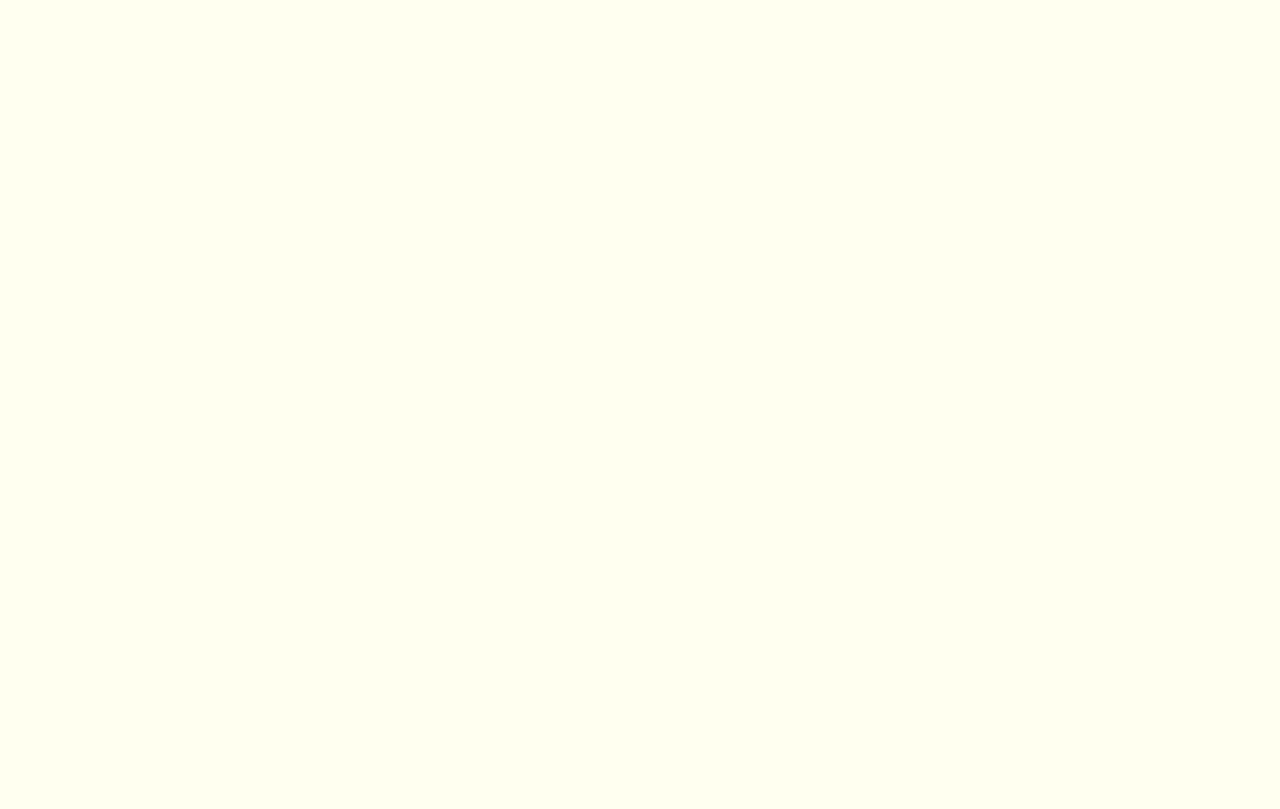
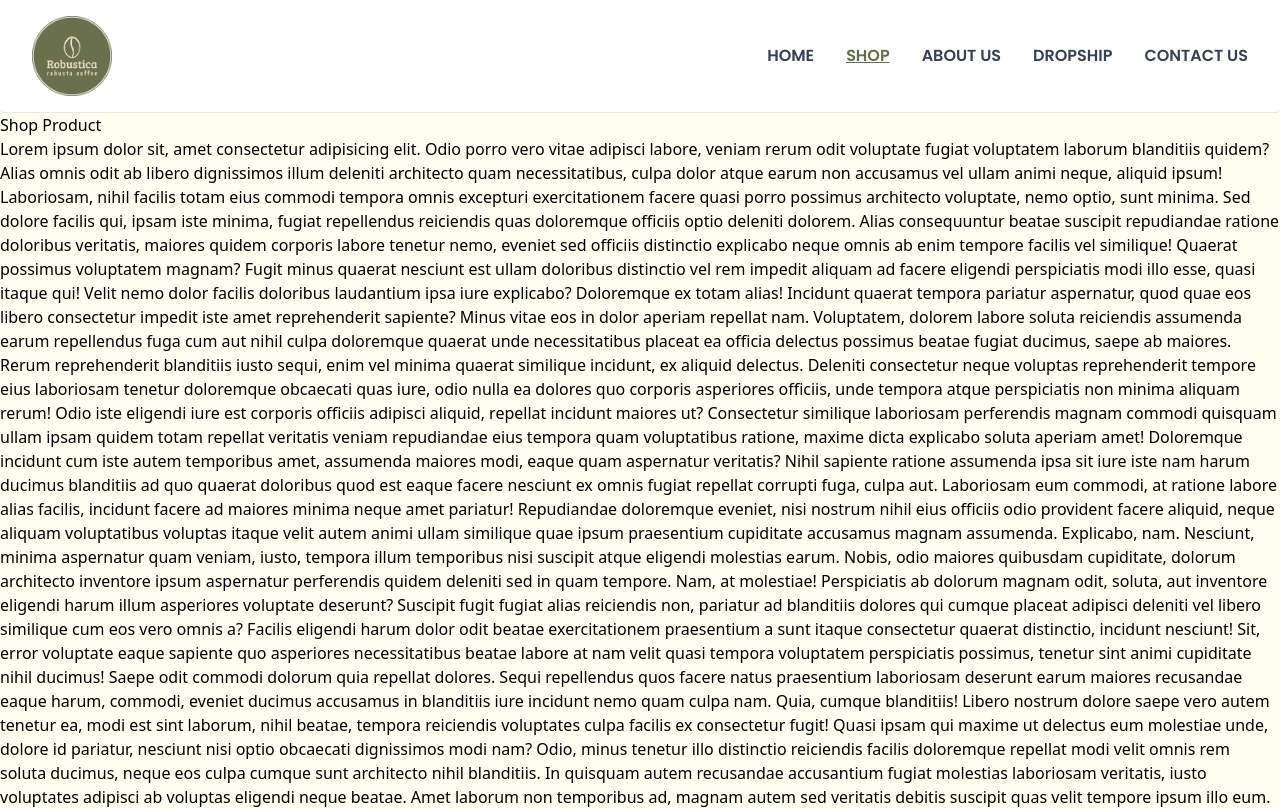
Before and after one commit to zeppyx13/Robustica, a React (Vite) app: page /shop in a window 1280 px wide. Before the commit this address had no page. Shown: the top 809 px of the page. Built offline with nearby package versions, Linux system fonts and the light colour scheme.

Commit message:
Setup shop section

```diff
--- a/src/App.jsx
+++ b/src/App.jsx
@@ -4,6 +4,7 @@ import Home from "./views/Home";
 import AboutUs from "./views/AboutUs";
 import DropShip from "./views/DropShip";
 import ContactUs from "./views/ContactUs";
+import Shop from "./views/Shop";
 function App() {
   return (
     <>
@@ -13,6 +14,7 @@ function App() {
           <Route path="/about" element={<AboutUs />} />
           <Route path="/dropship" element={<DropShip />} />
           <Route path="/contact" element={<ContactUs />} />
+          <Route path="/shop" element={<Shop />} />
         </Routes>
       </Router>
     </>
--- /dev/null
+++ b/src/components/Section/ShopProduct.jsx
@@ -0,0 +1,122 @@
+import React from "react";
+
+const ShopProduct = () => {
+  return (
+    <div>
+      <h1>Shop Product</h1>
+      <p>
+        Lorem ipsum dolor sit, amet consectetur adipisicing elit. Odio porro
+        vero vitae adipisci labore, veniam rerum odit voluptate fugiat
+        voluptatem laborum blanditiis quidem? Alias omnis odit ab libero
+        dignissimos illum deleniti architecto quam necessitatibus, culpa dolor
+        atque earum non accusamus vel ullam animi neque, aliquid ipsum!
+        Laboriosam, nihil facilis totam eius commodi tempora omnis excepturi
+        exercitationem facere quasi porro possimus architecto voluptate, nemo
+        optio, sunt minima. Sed dolore facilis qui, ipsam iste minima, fugiat
+        repellendus reiciendis quas doloremque officiis optio deleniti dolorem.
+        Alias consequuntur beatae suscipit repudiandae ratione doloribus
+        veritatis, maiores quidem corporis labore tenetur nemo, eveniet sed
+        officiis distinctio explicabo neque omnis ab enim tempore facilis vel
+        similique! Quaerat possimus voluptatem magnam? Fugit minus quaerat
+        nesciunt est ullam doloribus distinctio vel rem impedit aliquam ad
+        facere eligendi perspiciatis modi illo esse, quasi itaque qui! Velit
+        nemo dolor facilis doloribus laudantium ipsa iure explicabo? Doloremque
+        ex totam alias! Incidunt quaerat tempora pariatur aspernatur, quod quae
+        eos libero consectetur impedit iste amet reprehenderit sapiente? Minus
+        vitae eos in dolor aperiam repellat nam. Voluptatem, dolorem labore
+        soluta reiciendis assumenda earum repellendus fuga cum aut nihil culpa
+        doloremque quaerat unde necessitatibus placeat ea officia delectus
+        possimus beatae fugiat ducimus, saepe ab maiores. Rerum reprehenderit
+        blanditiis iusto sequi, enim vel minima quaerat similique incidunt, ex
+        aliquid delectus. Deleniti consectetur neque voluptas reprehenderit
+        tempore eius laboriosam tenetur doloremque obcaecati quas iure, odio
+        nulla ea dolores quo corporis asperiores officiis, unde tempora atque
+        perspiciatis non minima aliquam rerum! Odio iste eligendi iure est
+        corporis officiis adipisci aliquid, repellat incidunt maiores ut?
+        Consectetur similique laboriosam perferendis magnam commodi quisquam
+        ullam ipsam quidem totam repellat veritatis veniam repudiandae eius
+        tempora quam voluptatibus ratione, maxime dicta explicabo soluta aperiam
+        amet! Doloremque incidunt cum iste autem temporibus amet, assumenda
+        maiores modi, eaque quam aspernatur veritatis? Nihil sapiente ratione
+        assumenda ipsa sit iure iste nam harum ducimus blanditiis ad quo quaerat
+        doloribus quod est eaque facere nesciunt ex omnis fugiat repellat
+        corrupti fuga, culpa aut. Laboriosam eum commodi, at ratione labore
+        alias facilis, incidunt facere ad maiores minima neque amet pariatur!
+        Repudiandae doloremque eveniet, nisi nostrum nihil eius officiis odio
+        provident facere aliquid, neque aliquam voluptatibus voluptas itaque
+        velit autem animi ullam similique quae ipsum praesentium cupiditate
+        accusamus magnam assumenda. Explicabo, nam. Nesciunt, minima aspernatur
+        quam veniam, iusto, tempora illum temporibus nisi suscipit atque
+        eligendi molestias earum. Nobis, odio maiores quibusdam cupiditate,
+        dolorum architecto inventore ipsum aspernatur perferendis quidem
+        deleniti sed in quam tempore. Nam, at molestiae! Perspiciatis ab dolorum
+        magnam odit, soluta, aut inventore eligendi harum illum asperiores
+        voluptate deserunt? Suscipit fugit fugiat alias reiciendis non, pariatur
+        ad blanditiis dolores qui cumque placeat adipisci deleniti vel libero
+        similique cum eos vero omnis a? Facilis eligendi harum dolor odit beatae
+        exercitationem praesentium a sunt itaque consectetur quaerat distinctio,
+        incidunt nesciunt! Sit, error voluptate eaque sapiente quo asperiores
+        necessitatibus beatae labore at nam velit quasi tempora voluptatem
+        perspiciatis possimus, tenetur sint animi cupiditate nihil ducimus!
+        Saepe odit commodi dolorum quia repellat dolores. Sequi repellendus quos
+        facere natus praesentium laboriosam deserunt earum maiores recusandae
+        eaque harum, commodi, eveniet ducimus accusamus in blanditiis iure
+        incidunt nemo quam culpa nam. Quia, cumque blanditiis! Libero nostrum
+        dolore saepe vero autem tenetur ea, modi est sint laborum, nihil beatae,
+        tempora reiciendis voluptates culpa facilis ex consectetur fugit! Quasi
+        ipsam qui maxime ut delectus eum molestiae unde, dolore id pariatur,
+        nesciunt nisi optio obcaecati dignissimos modi nam? Odio, minus tenetur
+        illo distinctio reiciendis facilis doloremque repellat modi velit omnis
+        rem soluta ducimus, neque eos culpa cumque sunt architecto nihil
+        blanditiis. In quisquam autem recusandae accusantium fugiat molestias
+        laboriosam veritatis, iusto voluptates adipisci ab voluptas eligendi
+        neque beatae. Amet laborum non temporibus ad, magnam autem sed veritatis
+        debitis suscipit quas velit tempore ipsum illo eum. Quaerat, in minus
+        ipsam odit earum temporibus, libero laborum itaque nam necessitatibus
+        accusamus quae exercitationem dignissimos! Dolore rerum minus iste
+        distinctio. Nam rerum ratione nihil natus debitis itaque mollitia,
+        obcaecati nulla animi eos? Corrupti, fugiat eos! Deserunt amet itaque
+        aspernatur quasi cumque. Unde ut nemo ipsam eveniet eum neque voluptatem
+        id explicabo. Tempora placeat porro veritatis sunt repellendus
+        reprehenderit enim consectetur vel ea reiciendis neque facilis nam,
+        laudantium similique impedit commodi inventore quae nesciunt quas. Quasi
+        fugiat quo impedit ratione aut voluptatem voluptates minus excepturi
+        officiis ab ducimus dolores eos veniam, illo numquam molestiae in vel
+        ullam temporibus incidunt sint recusandae placeat distinctio! Facilis
+        enim reiciendis hic optio totam maiores voluptate minima, libero ea
+        magni! Nesciunt nulla autem culpa quod sit aperiam omnis placeat
+        consequatur ex maxime. Eveniet iure maxime qui repellat sunt voluptatem
+        dolore deleniti at, culpa, temporibus soluta recusandae possimus quo
+        inventore mollitia ut alias! Commodi esse, nulla, veritatis, laborum
+        quae exercitationem fuga autem tempora eius nihil sunt ipsum accusantium
+        voluptas nostrum. Nulla dignissimos veniam explicabo quisquam, nesciunt
+        accusantium voluptatem atque facere? Modi tempora ipsum sunt magni esse
+        voluptas quibusdam! Tenetur atque neque vero quod est eos maxime unde
+        fugiat hic. Modi, vero delectus quaerat repellat sunt nulla obcaecati
+        voluptas eveniet voluptate repellendus neque perferendis quibusdam eos
+        possimus libero dignissimos assumenda! Quia, sed. Iusto voluptate fuga
+        debitis, architecto natus aliquid accusantium quas enim asperiores alias
+        molestias praesentium consectetur ipsa cumque sed veniam pariatur earum
+        doloremque ratione! Excepturi alias explicabo, itaque ad fugiat
+        consectetur assumenda in repudiandae eum aperiam amet laboriosam sunt
+        libero quam, adipisci perferendis fugit reiciendis veritatis quasi? Ipsa
+        consequatur illum aspernatur ab perspiciatis harum sequi, tempora quam
+        vero, veniam impedit placeat. Enim, aperiam voluptas. Corporis
+        voluptate, rerum laboriosam provident error porro sapiente sunt tenetur
+        architecto ipsam. Eveniet laudantium consequatur aspernatur aperiam
+        excepturi quas consectetur ex repellendus doloribus assumenda porro
+        praesentium autem nihil accusamus soluta, quaerat animi eligendi
+        corrupti mollitia, reiciendis sint asperiores corporis recusandae!
+        Maxime rerum necessitatibus consequatur repellat at illo? Velit ad omnis
+        rerum? Soluta, perferendis blanditiis. Vel error animi accusamus
+        repellendus quidem cum asperiores suscipit illum harum, aut ad atque
+        pariatur velit sit nisi nulla odio quam unde repellat iste dicta earum
+        provident, inventore ab? Fugiat eius nesciunt, eaque quo qui minus
+        cupiditate optio voluptatem officia placeat magni iure ducimus veniam
+        maiores ullam quisquam? Assumenda accusantium saepe fuga.
+      </p>
+    </div>
+  );
+};
+
+export default ShopProduct;
--- /dev/null
+++ b/src/views/Shop.jsx
@@ -0,0 +1,15 @@
+import React from "react";
+import Navbar from "../components/partials/Navbar";
+import Footer from "../components/partials/Footer";
+import ShopProduct from "../components/Section/ShopProduct";
+const Shop = () => {
+  return (
+    <div className="flex flex-col min-h-screen overflow-hidden">
+      <Navbar />
+      <ShopProduct />
+      <Footer />
+    </div>
+  );
+};
+
+export default Shop;
```
